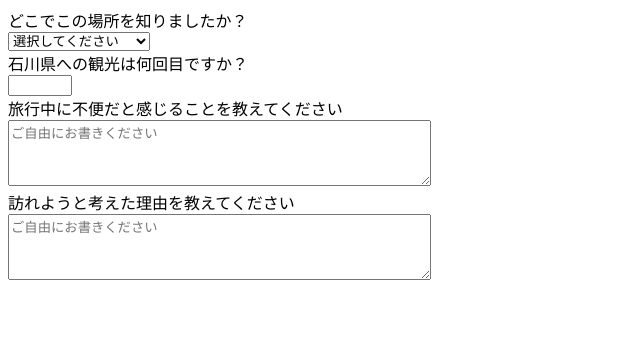
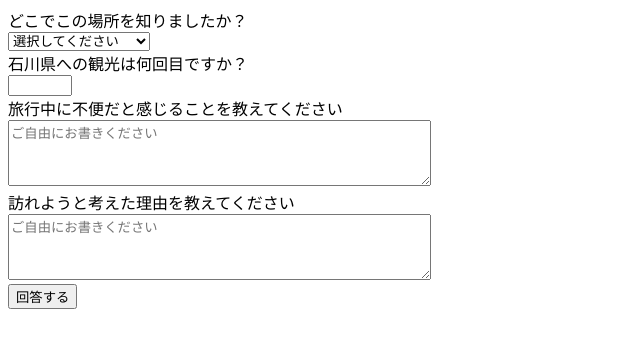
Before and after one commit to iropazu/TabinoKoe, a Flask app: template templates/choice.html in a window 1280 px wide. Shown: the top 348 px of the page, without its empty margins (0-640 px from the left). Run offline with Flask 3, Linux system fonts and the light colour scheme; the template is opened without the code that fills it, so the values that code supplies are empty.

Commit message:
chioceにボタン追加

```diff
--- a/templates/choice.html
+++ b/templates/choice.html
@@ -7,7 +7,7 @@
 </head>
 <body>
     <form method="post" action="">
-        <div class="form-content"></div>
+        <div class="form-content">
             <div class="form-group">
                 <div class="label-text">どこでこの場所を知りましたか？</div>
                 <div class="select-button">
@@ -43,7 +43,8 @@
                 </div>
 
             </div>
-
+        <button type="submit">回答する</button>
+        </div>
     </form>
 </body>
 </html>
```
